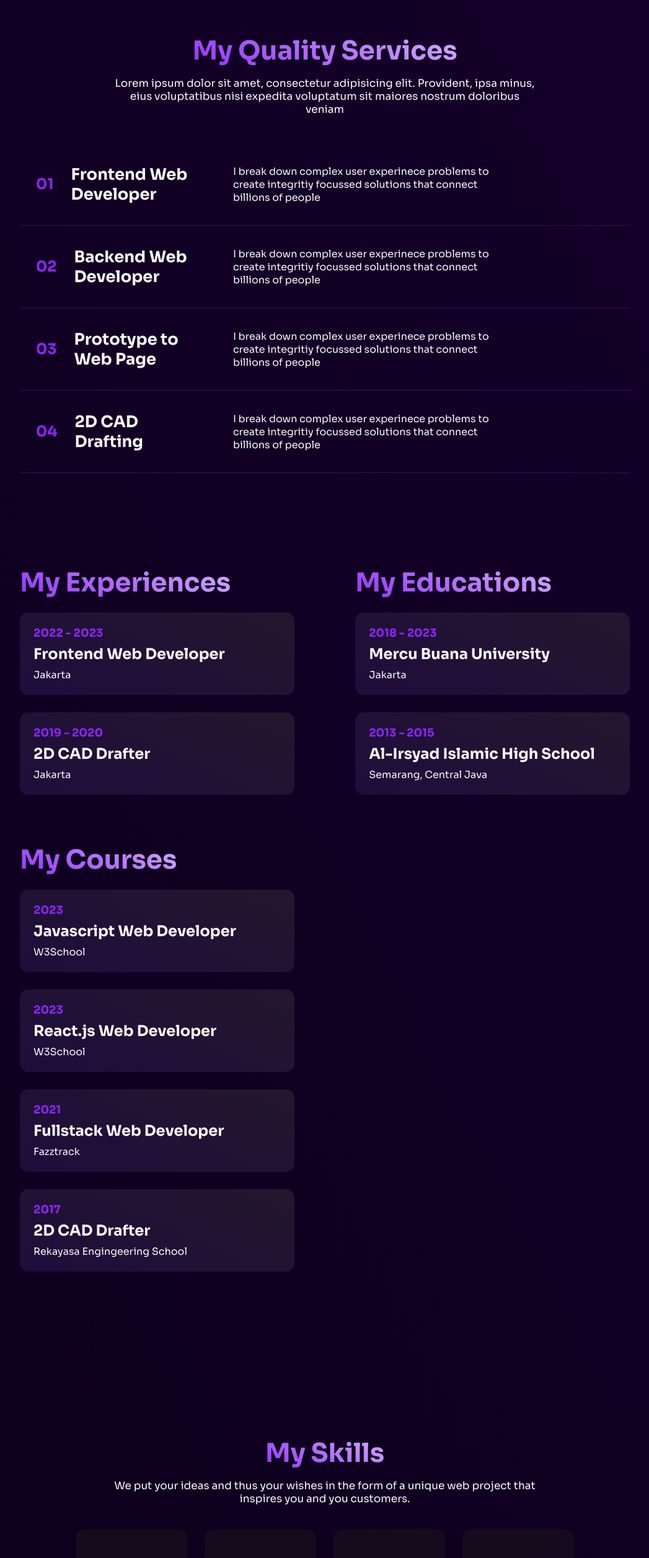
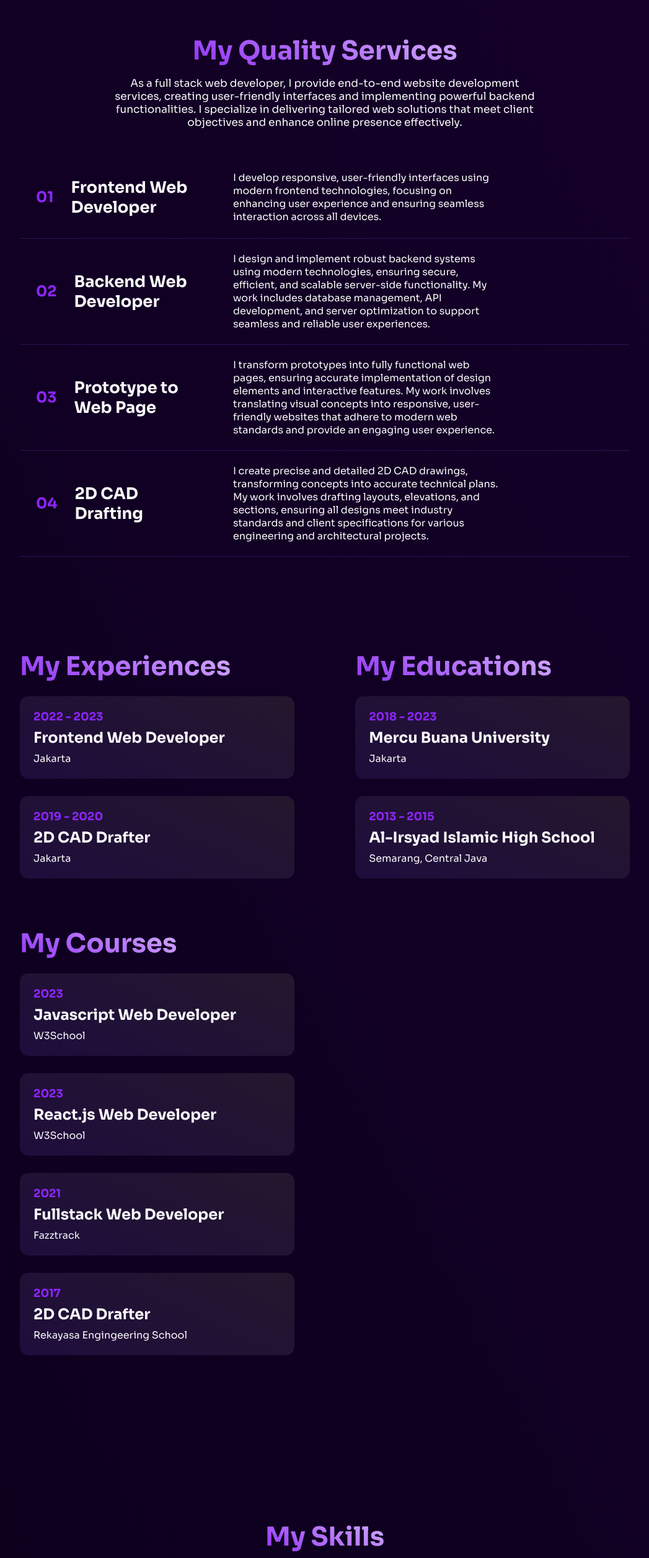
Before and after one commit to LepakBoy/single_page, a Next.js app: page / in a window 1280 px wide. Shown: the part 1080-3593 px from the top of the page at 62% size, without its empty margins (116-1163 px from the left). Built offline with nearby package versions, Linux system fonts and the light colour scheme.

Commit message:
section content

```diff
--- a/src/app/components/contactSection/contactSection.tsx
+++ b/src/app/components/contactSection/contactSection.tsx
@@ -13,8 +13,8 @@ export default function ContactSection() {
       <div className={styles.input_area}>
         <TitleSection title={`Let's work together!`} />
         <p className={styles.text_contact}>
-          I design and code beautifully simple things and i love what i do. Just
-          simple like that!
+          Let's connect and collaborate! Reach out to discuss how we can work
+          together to bring your web projects to life.
         </p>
         <div className={styles.inputs_wrapper}>
           <div className={styles.row}>
--- a/src/app/components/navbar/navLink.module.css
+++ b/src/app/components/navbar/navLink.module.css
@@ -4,3 +4,7 @@
     font-size: 16px;
     font-weight: 600;
 }
+
+.active{
+    border-bottom: 1px solid var(--prime_color);
+}
--- a/src/app/components/navbar/navbar.module.css
+++ b/src/app/components/navbar/navbar.module.css
@@ -20,7 +20,8 @@
     padding: 0 32px 0;
     z-index: 999;
     background-color: #080019;
-    background-image: linear-gradient(62deg, #060014 0%, #17002c 100%);}
+    background-image: linear-gradient(62deg, #060014 0%, #17002c 100%);
+}
 
 .badge{
     display: flex;
--- a/src/app/components/navbar/navbar.tsx
+++ b/src/app/components/navbar/navbar.tsx
@@ -27,7 +27,7 @@ export default function Navbar() {
     <nav className={`${scroll >= 120 ? styles.sticky : styles.container}`}>
       <div className={styles.badge}>
         <Link
-          href="/"
+          href="/#hero"
           className={styles.logo}
         >
           Logo
--- a/src/app/components/servicesSection/srevicesSection.tsx
+++ b/src/app/components/servicesSection/srevicesSection.tsx
@@ -15,7 +15,7 @@ export default function ServicesSection() {
         centered
         title="My Quality Services"
       />
-      <DescriptionSection text="Lorem ipsum dolor sit amet, consectetur adipisicing elit. Provident, ipsa minus, eius voluptatibus nisi expedita voluptatum sit maiores nostrum doloribus veniam " />
+      <DescriptionSection text="As a full stack web developer, I provide end-to-end website development services, creating user-friendly interfaces and implementing powerful backend functionalities. I specialize in delivering tailored web solutions that meet client objectives and enhance online presence effectively." />
       <div className={styles.wrapper}>
         {servicesList.map((list, i) => (
           <ButtonServices
--- a/src/app/components/skillSection/skillSection.tsx
+++ b/src/app/components/skillSection/skillSection.tsx
@@ -15,7 +15,7 @@ export default function SkillSection() {
         centered
         title="My Skills"
       />
-      <DescriptionSection text="We put your ideas and thus your wishes in the form of a unique web project that inspires you and you customers." />
+      <DescriptionSection text="I am proficient in creating responsive and user-friendly websites, utilizing HTML, CSS, JavaScript, and various frontend frameworks to deliver visually appealing and functional web solutions." />
       <div className={styles.wrapper}>
         {skillList.map((list) => (
           <SkillsCard
--- a/src/app/components/worksSection/worksSection.tsx
+++ b/src/app/components/worksSection/worksSection.tsx
@@ -14,7 +14,7 @@ export default function WorksSection() {
         centered
         title="My Recent Works"
       />
-      <DescriptionSection text="We put your ideas and thus your wishes in the form of a unique web project that inspires you and you customers." />
+      <DescriptionSection text="I have completed a variety of projects, including interactive web applications, portfolio websites, and content management systems, demonstrating my proficiency in frontend development, backend integration, and creating engaging user experiences." />
       <div className={styles.container}>
         <WorkdCard />
         <WorkdCard />
--- a/src/static/services.ts
+++ b/src/static/services.ts
@@ -1,6 +1,7 @@
 export const servicesList = [
-    {name: "Frontend Web Developer", description: "I break down complex user experinece problems to create integritiy focussed solutions that connect billions of people"},
-    {name: "Backend Web Developer", description: "I break down complex user experinece problems to create integritiy focussed solutions that connect billions of people"},
-    {name: "Prototype to Web Page", description: "I break down complex user experinece problems to create integritiy focussed solutions that connect billions of people"},
-    {name: "2D CAD Drafting", description: "I break down complex user experinece problems to create integritiy focussed solutions that connect billions of people"},
+    {name: "Frontend Web Developer", description: "I develop responsive, user-friendly interfaces using modern frontend technologies, focusing on enhancing user experience and ensuring seamless interaction across all devices."},
+    {name: "Backend Web Developer", description: "I design and implement robust backend systems using modern technologies, ensuring secure, efficient, and scalable server-side functionality. My work includes database management, API development, and server optimization to support seamless and reliable user experiences."},
+    {name: "Prototype to Web Page", description: "I transform prototypes into fully functional web pages, ensuring accurate implementation of design elements and interactive features. My work involves translating visual concepts into responsive, user-friendly websites that adhere to modern web standards and provide an engaging user experience."},
+    {name: "2D CAD Drafting", description:
+        "I create precise and detailed 2D CAD drawings, transforming concepts into accurate technical plans. My work involves drafting layouts, elevations, and sections, ensuring all designs meet industry standards and client specifications for various engineering and architectural projects."},
 ]
```
